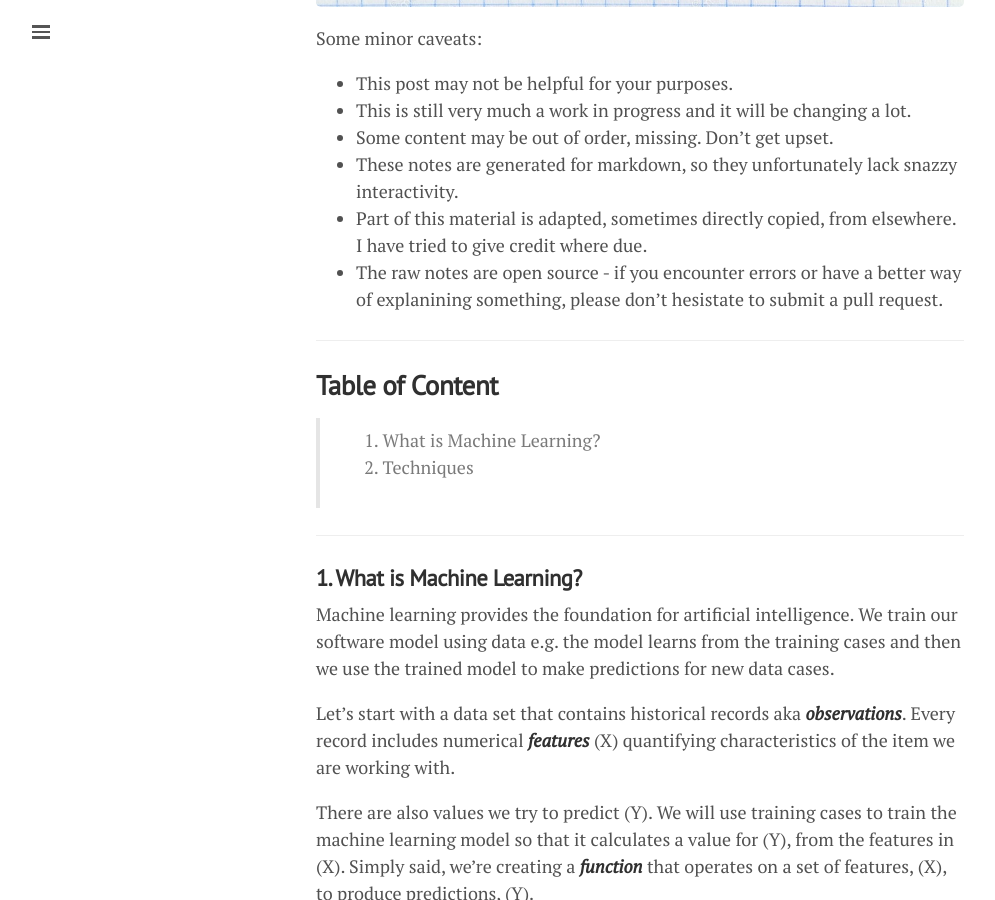
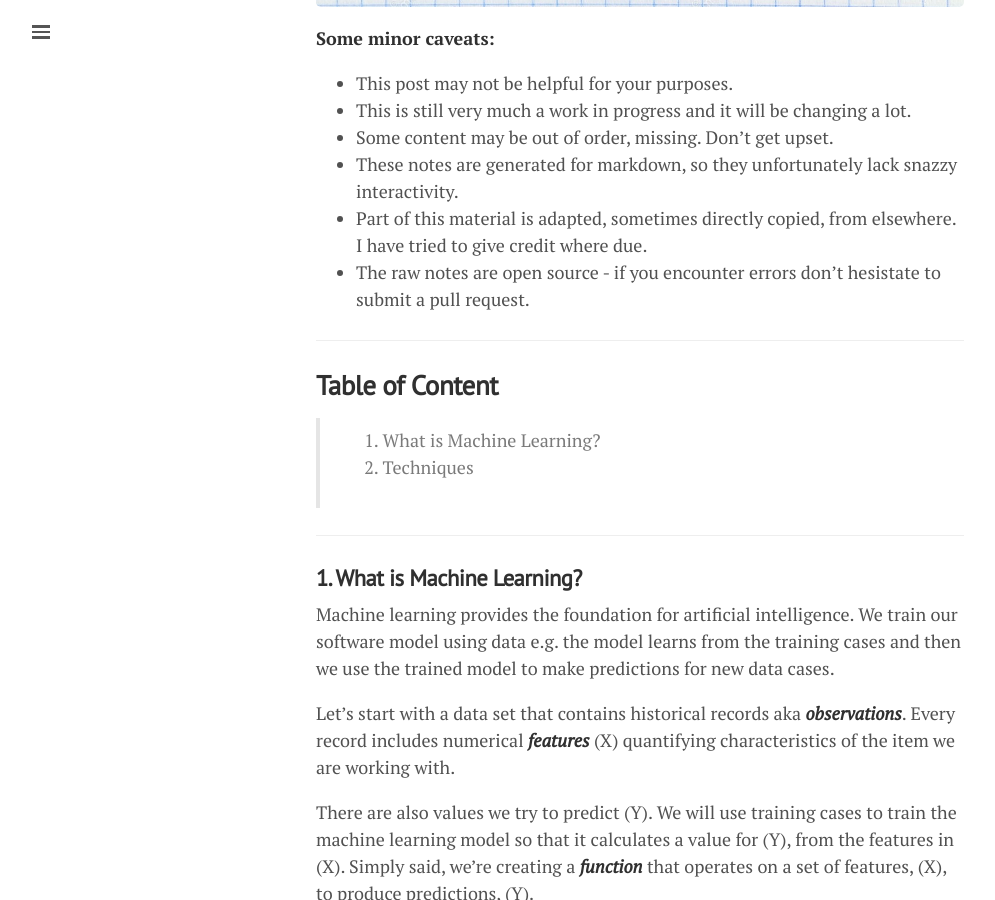
Before and after one commit to lgeurts/lgeurts.github.io, a Jekyll site: the page built from _posts/2018-06-29-artificial-intelligence-basics.md, in a window 1280 px wide and 900 px high, scrolled down 637 px. Shown: the whole window, without its empty margins (0-995 px from the left). Built offline with Jekyll 4.4.1, drawn with Linux system fonts in a browser that asks for light colours; nearby versions of some CDN libraries.

Commit message:
Update 2018-06-29-artificial-intelligence-basics.md

```diff
--- a/_posts/2018-06-29-artificial-intelligence-basics.md
+++ b/_posts/2018-06-29-artificial-intelligence-basics.md
@@ -11,13 +11,13 @@ These are ***personal*** notes, broadly intended to cover basics for machine lea
 
 ![Robot](/assets/artificial-intelligence.jpg)
 
-Some minor caveats:
+**Some minor caveats:**
 * This post may not be helpful for your purposes.
 * This is still very much a work in progress and it will be changing a lot.
 * Some content may be out of order, missing. Don't get upset.
 * These notes are generated for markdown, so they unfortunately lack snazzy interactivity.
 * Part of this material is adapted, sometimes directly copied, from elsewhere. I have tried to give credit where due.
-* The raw notes are open source - if you encounter errors or have a better way of explanining something, please don't hesistate to submit a pull request.
+* The raw notes are open source - if you encounter errors don't hesistate to submit a pull request.
 
 ------------------------------------------------------------------------------
 
```
